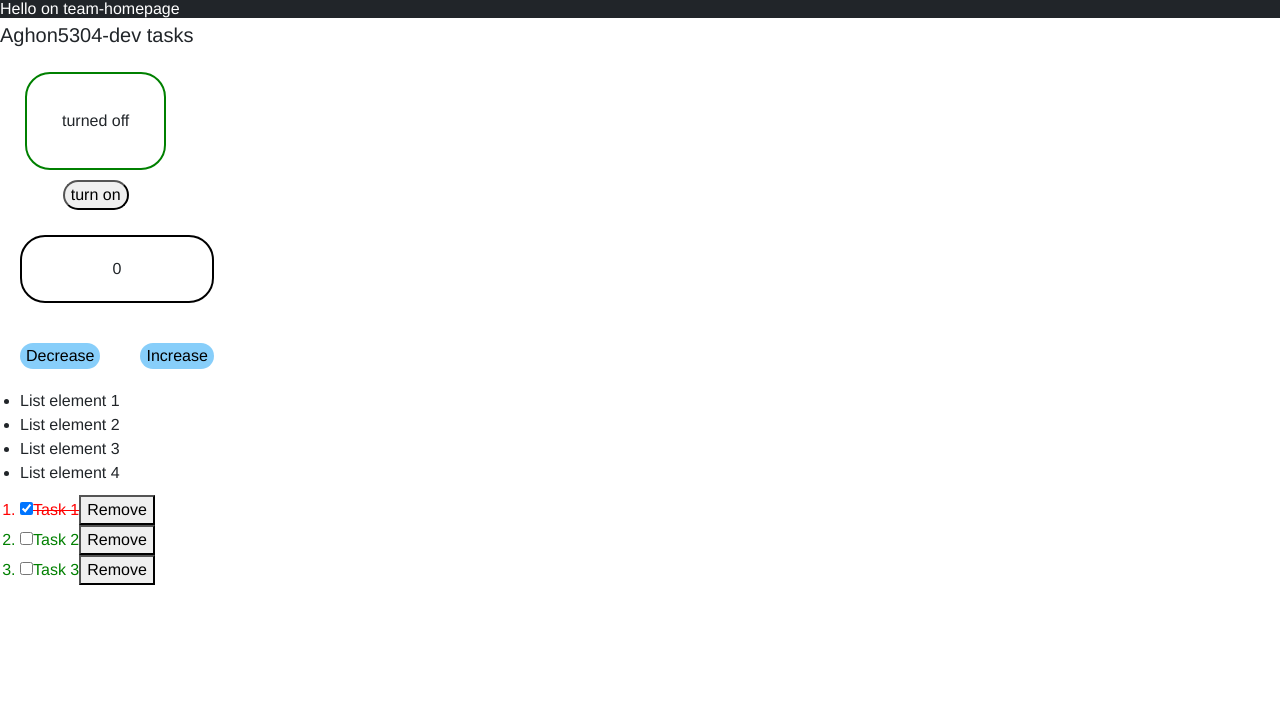
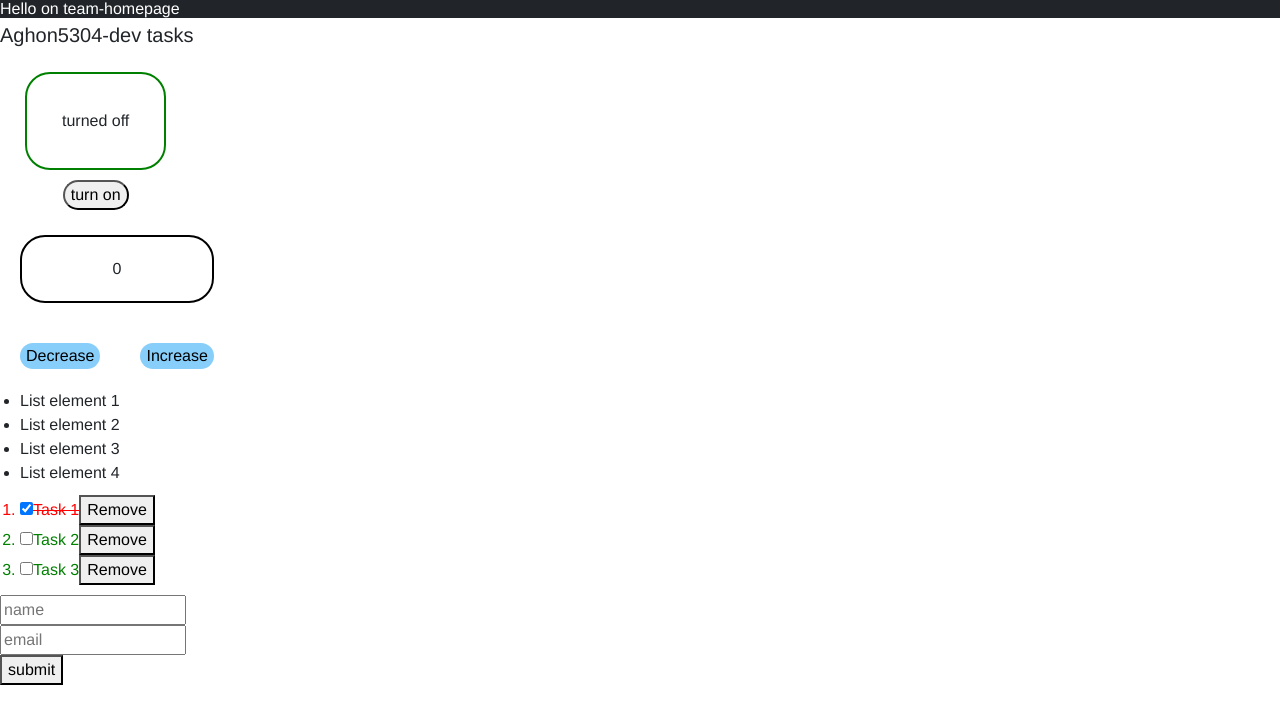
Before and after one commit to Aghon5304/dev-tasks, a Gatsby site: page / in a window 1280 px wide. Built offline with nearby package versions, Linux system fonts and the light colour scheme; Gatsby itself is replaced by a stand-in of ours.

Commit message:
feture/added dev task 7

```diff
--- /dev/null
+++ b/src/components/SimpleForm/SimpleForm.js
@@ -0,0 +1,18 @@
+import React,{useState} from "react";
+export function SimpleForm(){
+
+    const [textName, setText] = useState({"name":""})
+    const [textEmail, setEmail] = useState({"email":""});
+
+    function handleClick(){
+        console.log(textName,textEmail);
+        setText({"name":""})
+        setEmail({"email":""})
+    }
+    return(
+    <div>
+        <input value={textName.name} placeholder="name" onChange={(e)=> setText({name:e.target.value})} /><br/>
+        <input value={textEmail.email} placeholder="email" onChange={(e)=>setEmail({email:e.target.value})} /><br/>
+        <button onClick={handleClick}>submit</button>
+    </div>)
+}
--- a/src/pages/index.js
+++ b/src/pages/index.js
@@ -4,6 +4,7 @@ import { AppHeader } from '../components/AppHeader/AppHeader';
 import { CheckContent } from '../components/CheckContent/CheckContent';
 import { Counter } from '../components/counter/Counter';
 import DynamicList from '../components/DynamicList/DynamicList';
+import { SimpleForm } from '../components/SimpleForm/SimpleForm';
 import TaskList from '../components/TaskList/TaskList'
 import { TitleText } from '../components/TitleText/TitleText';
 
@@ -34,6 +35,7 @@ const IndexPage = () => (
     <Counter />
     <DynamicList n={4} />
     <TaskList />
+    <SimpleForm />
   </>
 );
 
```
